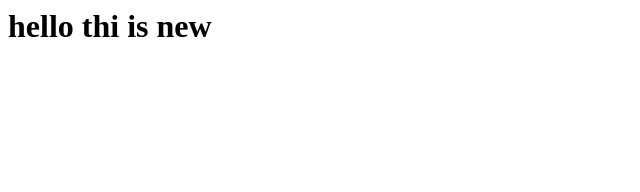
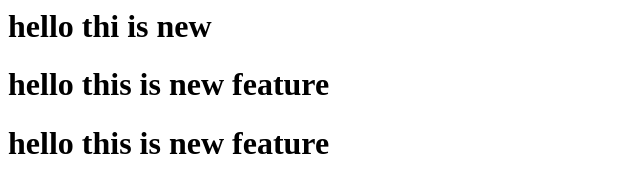
Before and after one commit to Haseeb6098/professionalRepo, a plain HTML site: page index.html in a window 1280 px wide. Shown: the whole page, without its empty margins (0-640 px from the left). Drawn offline with Linux system fonts and the light colour scheme.

Commit message:
add new feature

```diff
--- a/index.html
+++ b/index.html
@@ -1 +1,3 @@
 <h1>hello thi is new</h1>
+<h1>hello this is new feature</h1>
+<h1>hello this is new feature</h1>
```
